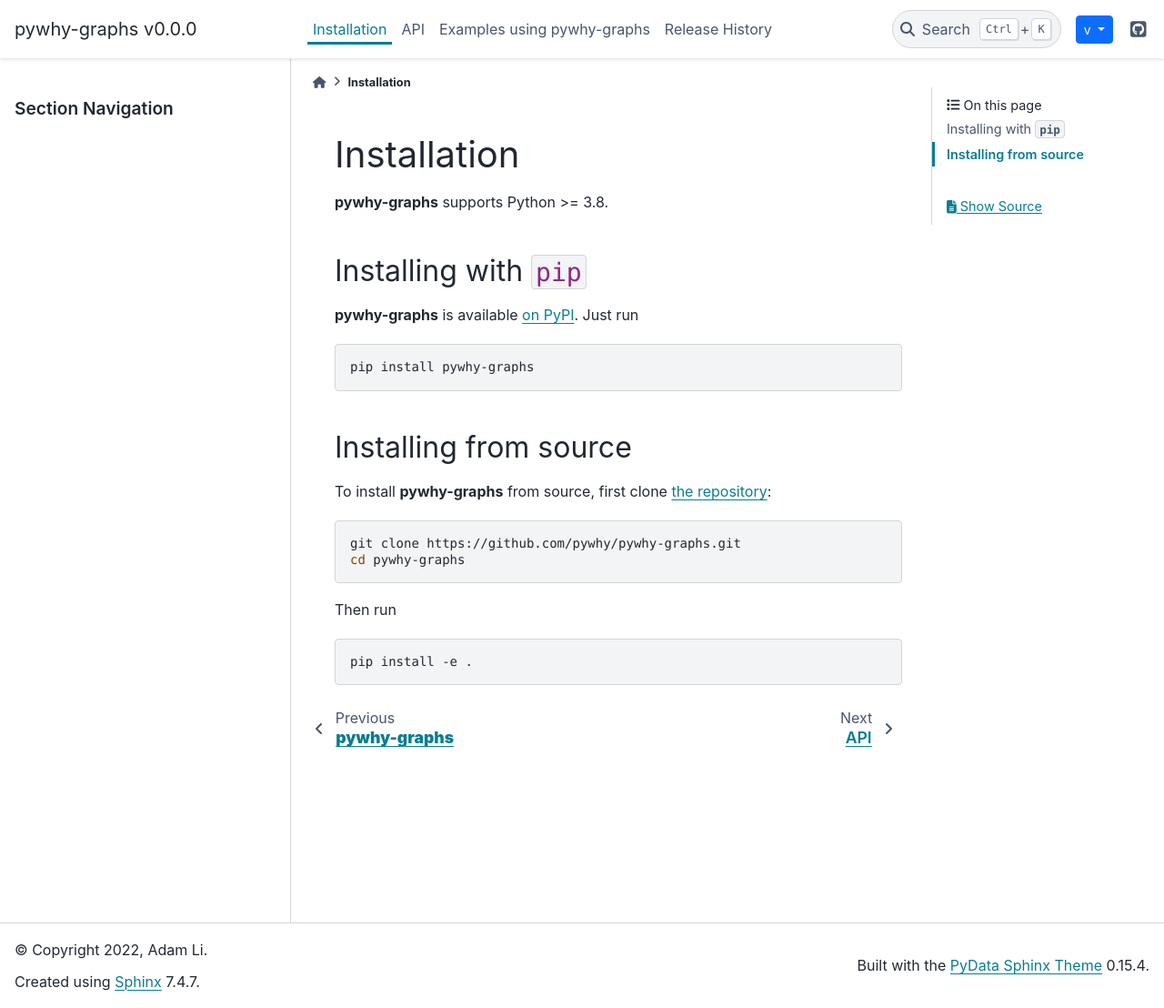
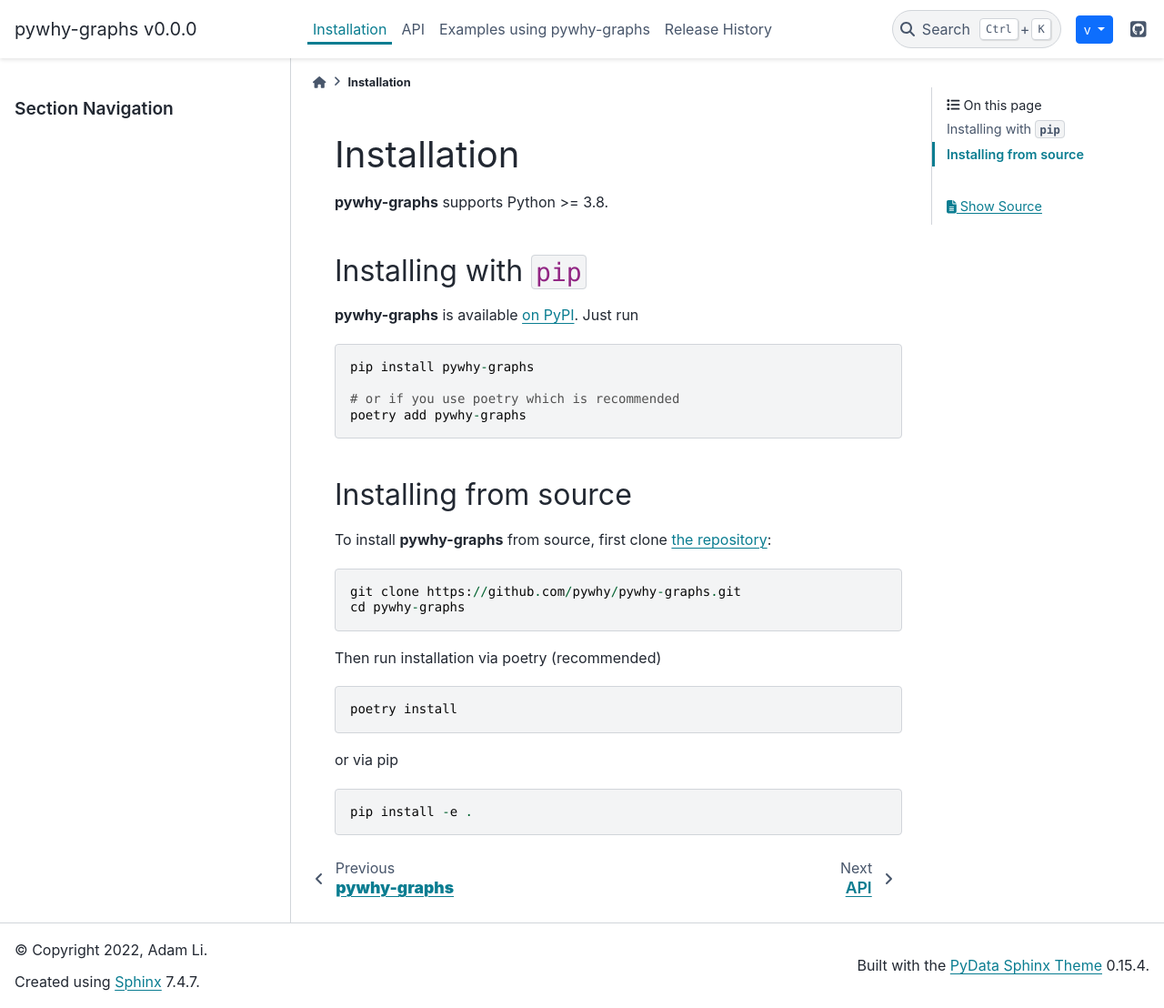
Before and after one commit to py-why/pywhy-graphs, a Sphinx documentation site: the page built from docs/installation.md, in a window 1280 px wide and 1108 px high. Shown: the whole window at 91% size. Built offline with Sphinx 7.4.7 and the PyData theme 0.15.4, drawn with Linux system fonts in a browser that asks for light colours.

Commit message:
Fix installation page (#18)
- Fix installation page and docs around contributing

````diff
--- a/docs/installation.md
+++ b/docs/installation.md
@@ -7,21 +7,23 @@
 
 **pywhy-graphs** is available [on PyPI](https://pypi.org/project/pywhy-graphs/). Just run
 
-```bash
-pip install pywhy-graphs
-```
+    pip install pywhy-graphs
+
+    # or if you use poetry which is recommended
+    poetry add pywhy-graphs
 
 ## Installing from source
 
 To install **pywhy-graphs** from source, first clone [the repository](https://github.com/pywhy/pywhy-graphs):
 
-```bash
-git clone https://github.com/pywhy/pywhy-graphs.git
-cd pywhy-graphs
-```
 
-Then run
+    git clone https://github.com/pywhy/pywhy-graphs.git
+    cd pywhy-graphs
 
-```bash
-pip install -e .
-```
+Then run installation via poetry (recommended)
+
+    poetry install
+
+or via pip
+
+    pip install -e .
````
Also changed, not shown: 1 other file.
